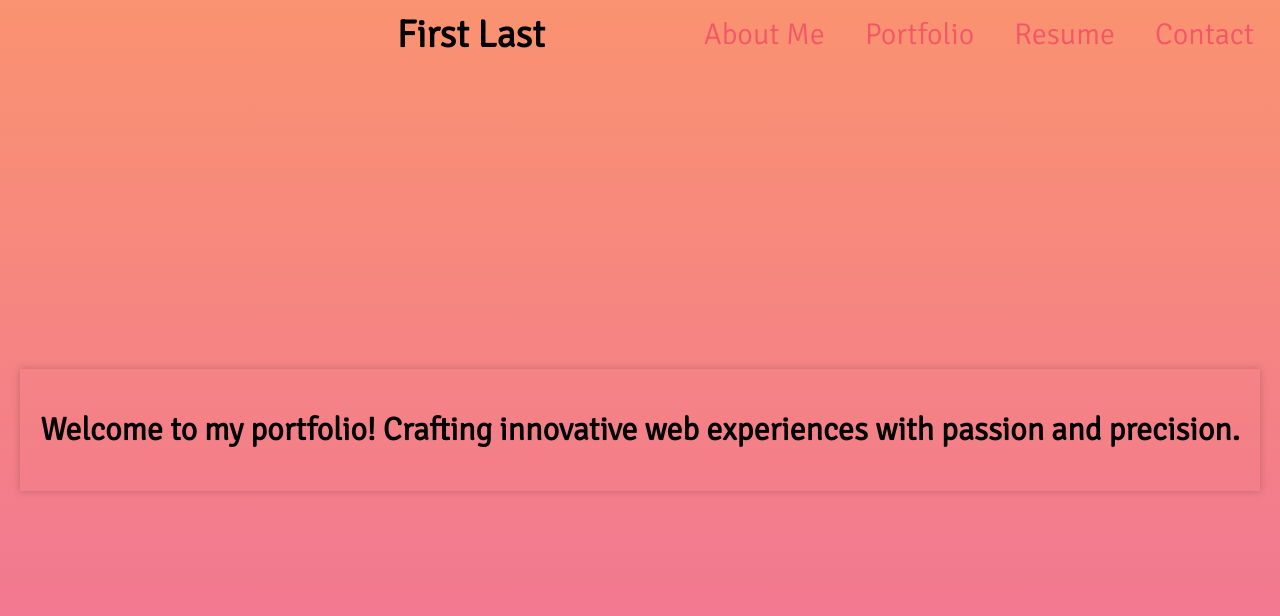
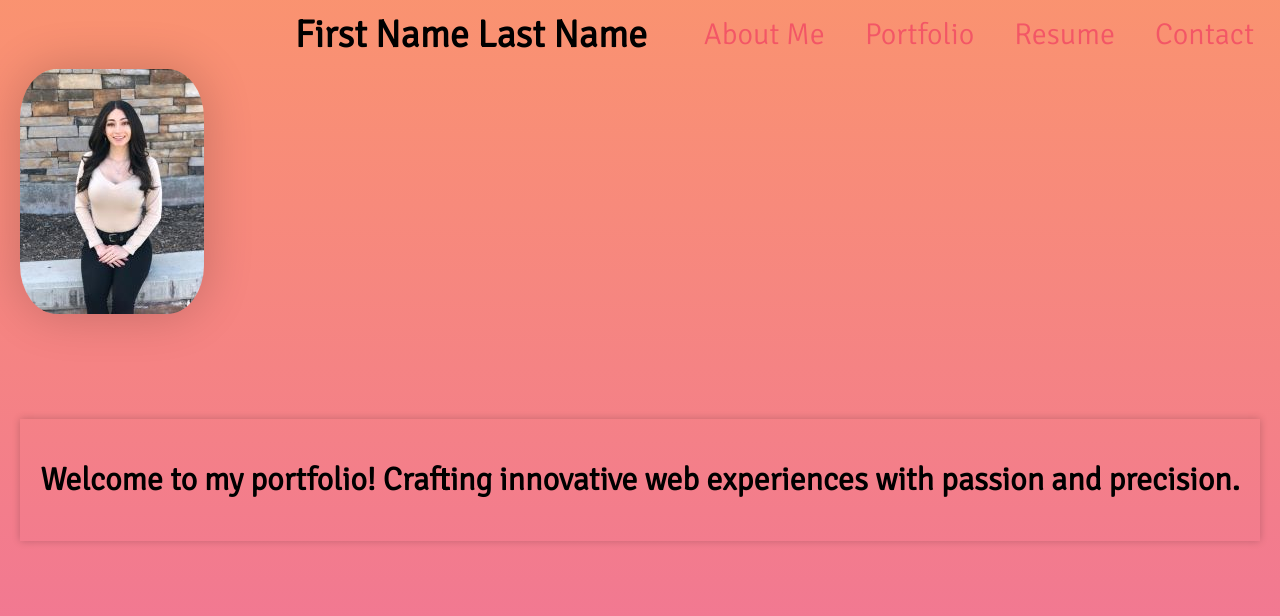
Before and after one commit to brenda255/react-portfolio, a React (Create React App) app: page / in a window 1280 px wide. Shown: the top 616 px of the page. Built offline with nearby package versions, Linux system fonts and the light colour scheme.

Commit message:
added img and css

```diff
--- a/src/components/NavTabs.js
+++ b/src/components/NavTabs.js
@@ -5,7 +5,7 @@ function NavTabs({ currentPage, handlePageChange }) {
   return (
     <div className='header'>
     <ul className="nav-tabs">
-    <div className="name fade-in">First Last</div>
+    <div className="name fade-in">First Name Last Name</div>
       <li className="nav-item">
       <a
           href="#about"
--- a/src/components/pages/Greeting.js
+++ b/src/components/pages/Greeting.js
@@ -1,9 +1,14 @@
 import React from 'react';
 import "../style.css"
+import image from '../../images/me.jpg';
+
 export default function Greeting() {
   return (
+    <div>
+    <img className="circle-image"  src={image} alt='my'/>
     <div className='greeting'>
-      <h1>Welcome to my portfolio! Crafting innovative web experiences with passion and precision.</h1>
+            <h1>Welcome to my portfolio! Crafting innovative web experiences with passion and precision.</h1>
+    </div>
     </div>
   );
 }
--- a/src/components/style.css
+++ b/src/components/style.css
@@ -24,7 +24,7 @@ body {
 .greeting {
     width: fit-content;
     height: fit-content;
-    margin: 300px auto;
+    margin: 100px auto;
     padding: 20px;
     box-shadow: 0 0 8px rgba(0, 0, 0, 0.2);
     display: flex;
@@ -66,6 +66,25 @@ body {
       transform: translateY(0);
     }
 }
+
+.circle-image {
+    border-radius: 20%;
+    margin-left: 20px;
+    box-shadow: 0 0 50px rgba(0, 0, 0, 0.2);
+    opacity: 0;
+    animation: fade-in 3s ease-in-out forwards;
+  }
+
+  @keyframes fade-in {
+    0% {
+      opacity: 0;
+      transform: translateY(-35px);
+    }
+    100% {
+      opacity: 1;
+      transform: translateY(0);
+    }
+  }
 
 .nav-tabs {
     display: flex;
```
Also changed, not shown: src/images/me.jpg (added).
